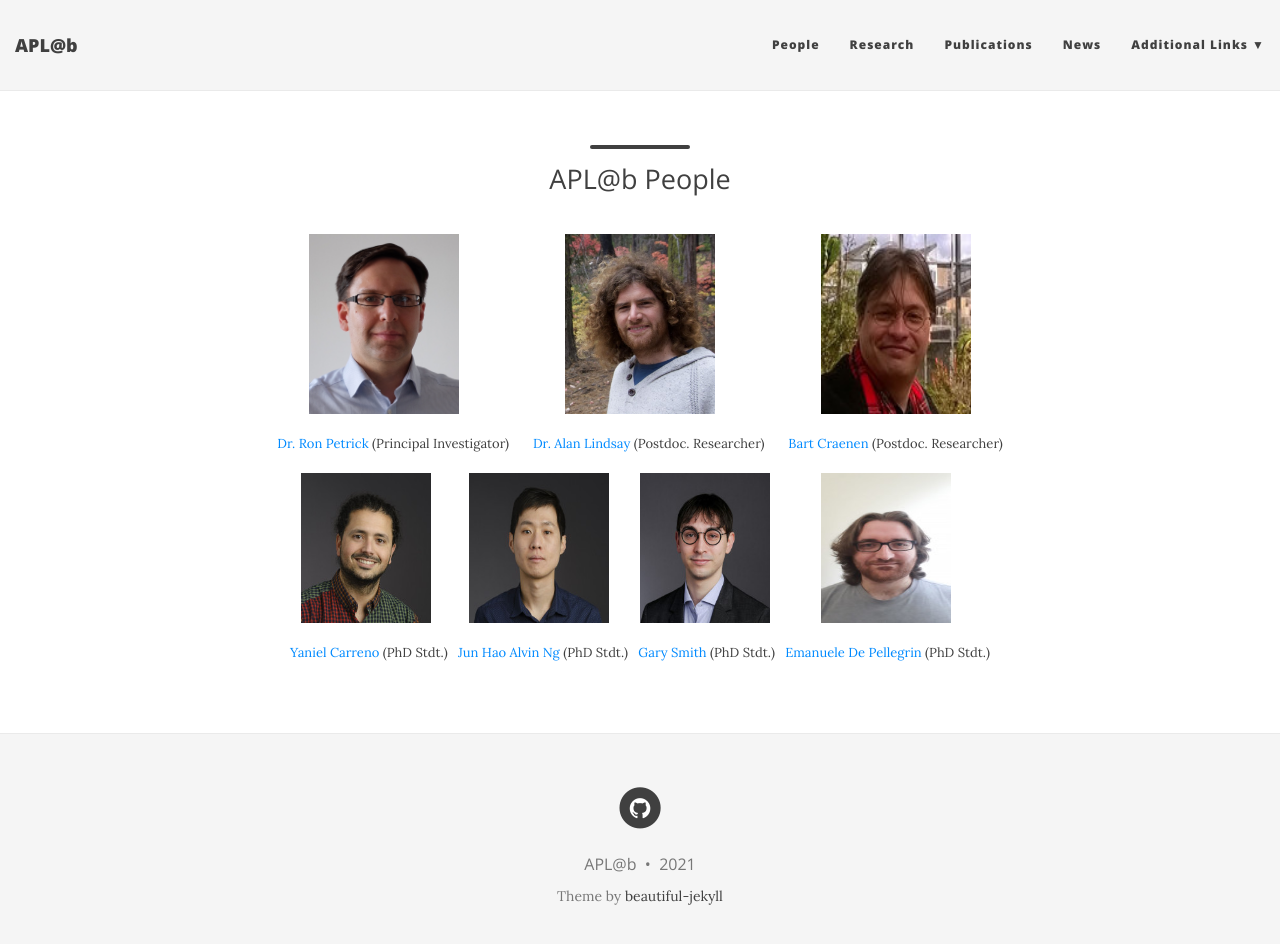
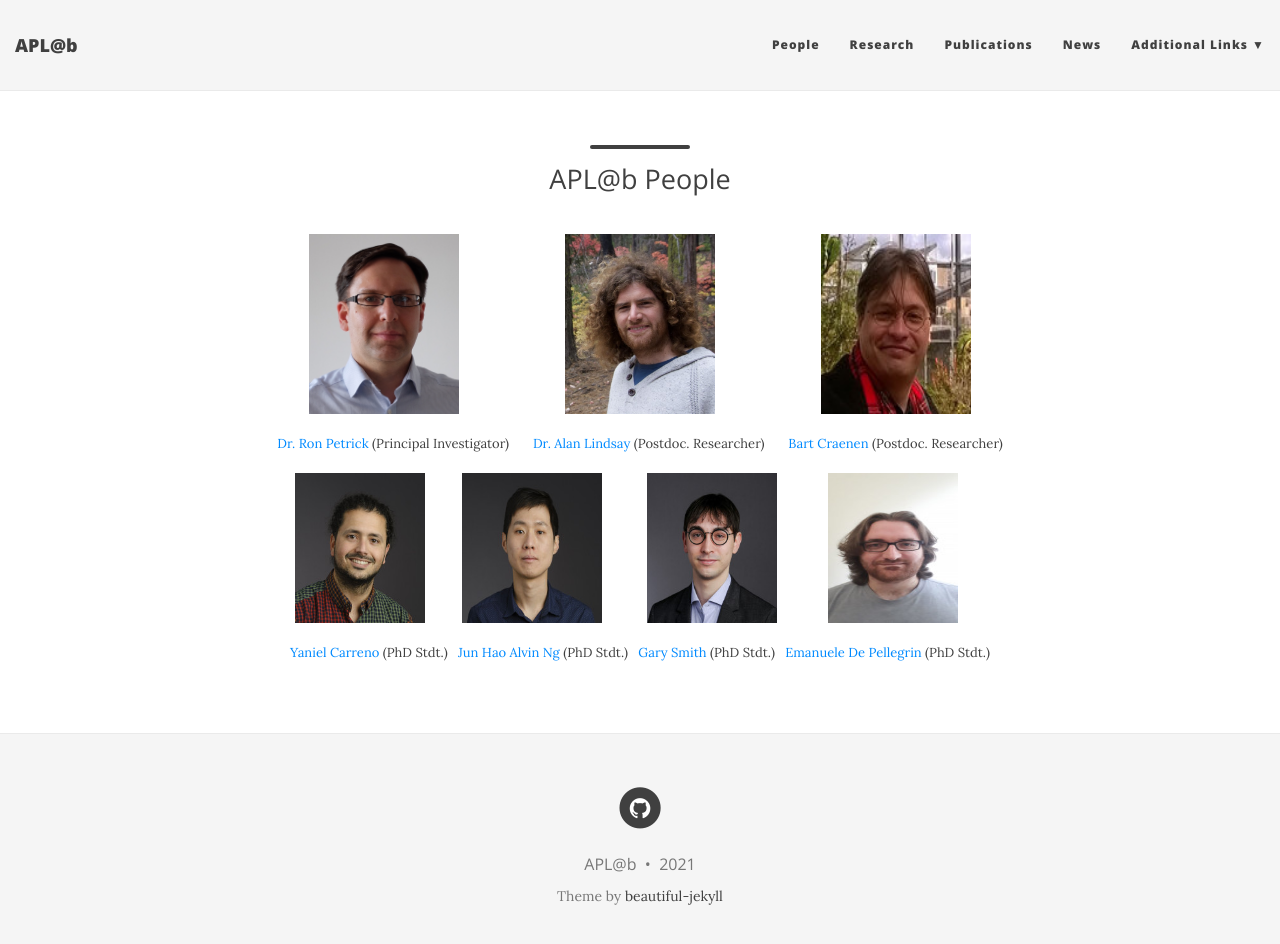
Before and after one commit to aplab2020/aplab2020.github.io, a Jekyll site: the page built from people.md, in a window 1280 px wide and 957 px high. Shown: the top 944 px of the window. Built offline with Jekyll 4.4.1, drawn with Linux system fonts in a browser that asks for light colours; nearby versions of some CDN libraries.

Commit message:
Update people.md

```diff
--- a/people.md
+++ b/people.md
@@ -19,7 +19,7 @@
 
 
 <p align="center"> <img src="/img/yaniel.jpg" align="center" width="130" height="150">  &nbsp; &nbsp;  &nbsp; &nbsp; &nbsp;
-                   <img src="/img/alvin.jpg" align="center" width="140" height="150"> &nbsp; &nbsp; &nbsp;  &nbsp;
+                   <img src="/img/alvin.jpg" align="center" width="140" height="150"> &nbsp; &nbsp; &nbsp;  &nbsp; &nbsp;  &nbsp;
                    <img src="/img/gary.jpg" align="center" width="130" height="150">  &nbsp; &nbsp; &nbsp; &nbsp; &nbsp;  &nbsp;  &nbsp;
                    <img src="/img/emanuelle.jpeg" align="center" width="130" height="150"> &nbsp; &nbsp;  &nbsp;  &nbsp; </p>
 
```
